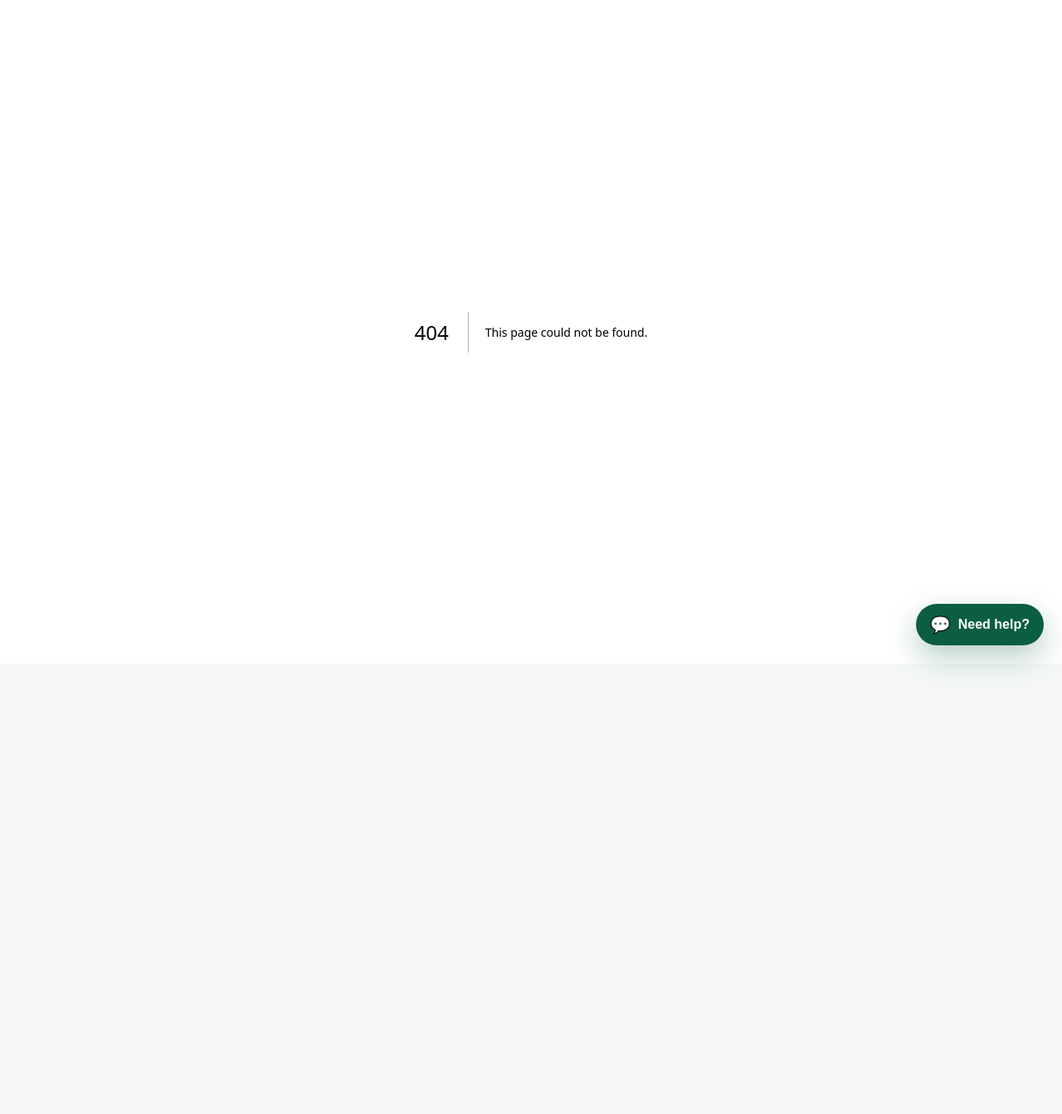
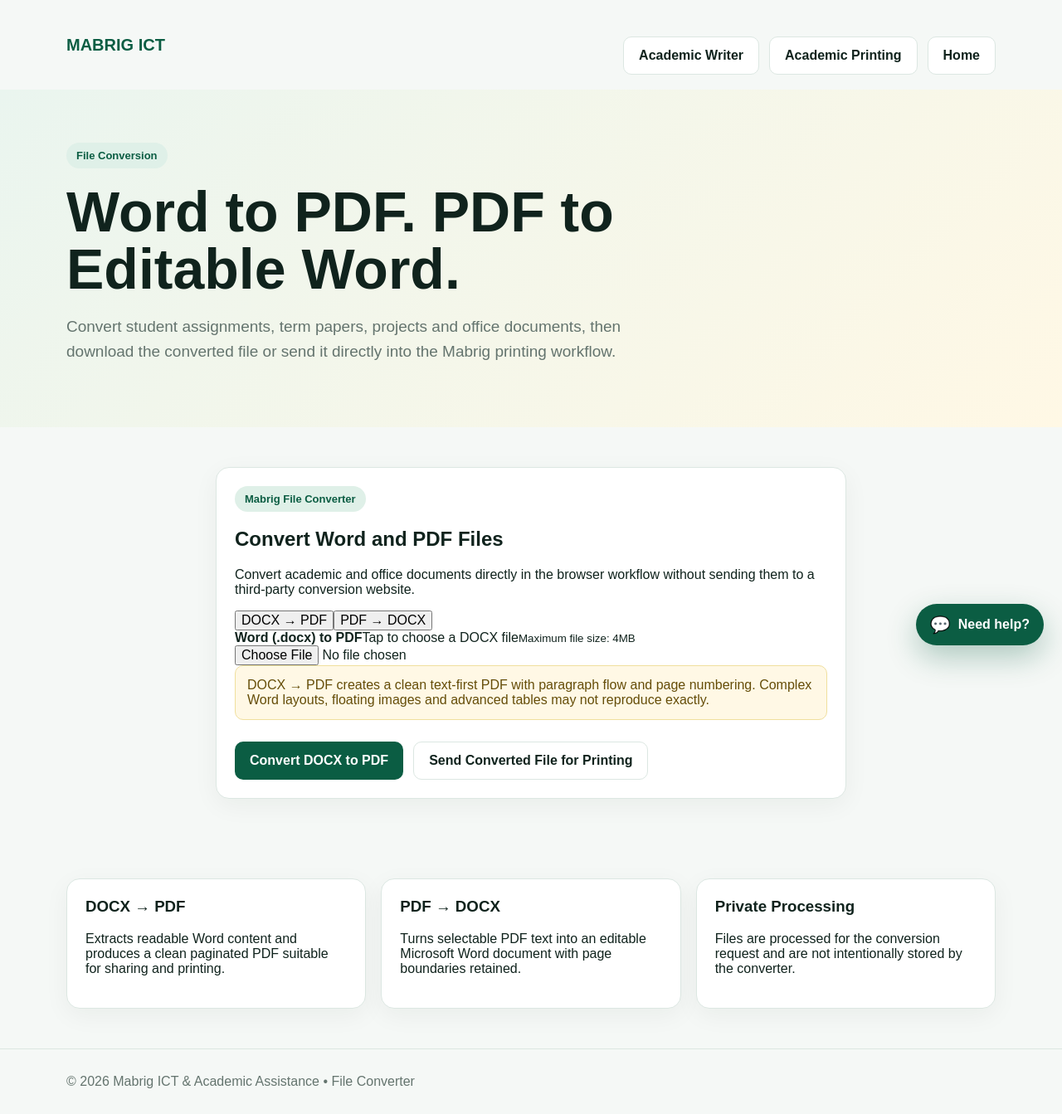
Before and after one commit to mabrig1/mabrig-academic-assistance, a Next.js app: page /file-converter in a window 1280 px wide. Before the commit this address had no page. Shown: the whole page at 83% size. Before the commit the page ends 800 px from the top, so only its background shows below. Built offline with nearby package versions, Linux system fonts and the light colour scheme.

Commit message:
Add file converter page

```diff
--- /dev/null
+++ b/app/file-converter/page.tsx
@@ -0,0 +1,55 @@
+import Link from "next/link";
+import FileConverterForm from "../components/FileConverterForm";
+
+export const metadata = {
+  title: "File Converter | Mabrig Academic Assistance",
+  description: "Convert DOCX to PDF and PDF to editable DOCX for academic and office documents.",
+};
+
+export default function FileConverterPage() {
+  return <>
+    <header className="container nav">
+      <Link className="brand" href="/">MABRIG ICT</Link>
+      <div className="actions">
+        <Link className="btn secondary" href="/academic-writer">Academic Writer</Link>
+        <Link className="btn secondary" href="/academic-printing">Academic Printing</Link>
+        <Link className="btn secondary" href="/">Home</Link>
+      </div>
+    </header>
+    <main>
+      <section className="hero compact-hero">
+        <div className="container">
+          <span className="badge">File Conversion</span>
+          <h1>Word to PDF. PDF to Editable Word.</h1>
+          <p className="lead">
+            Convert student assignments, term papers, projects and office documents, then download the converted file or send it directly into the Mabrig printing workflow.
+          </p>
+        </div>
+      </section>
+      <section className="section">
+        <div className="container order">
+          <FileConverterForm />
+        </div>
+      </section>
+      <section className="section container">
+        <div className="grid">
+          <article className="card">
+            <h3>DOCX → PDF</h3>
+            <p>Extracts readable Word content and produces a clean paginated PDF suitable for sharing and printing.</p>
+          </article>
+          <article className="card">
+            <h3>PDF → DOCX</h3>
+            <p>Turns selectable PDF text into an editable Microsoft Word document with page boundaries retained.</p>
+          </article>
+          <article className="card">
+            <h3>Private Processing</h3>
+            <p>Files are processed for the conversion request and are not intentionally stored by the converter.</p>
+          </article>
+        </div>
+      </section>
+    </main>
+    <footer className="footer">
+      <div className="container">© {new Date().getFullYear()} Mabrig ICT & Academic Assistance • File Converter</div>
+    </footer>
+  </>;
+}
```
